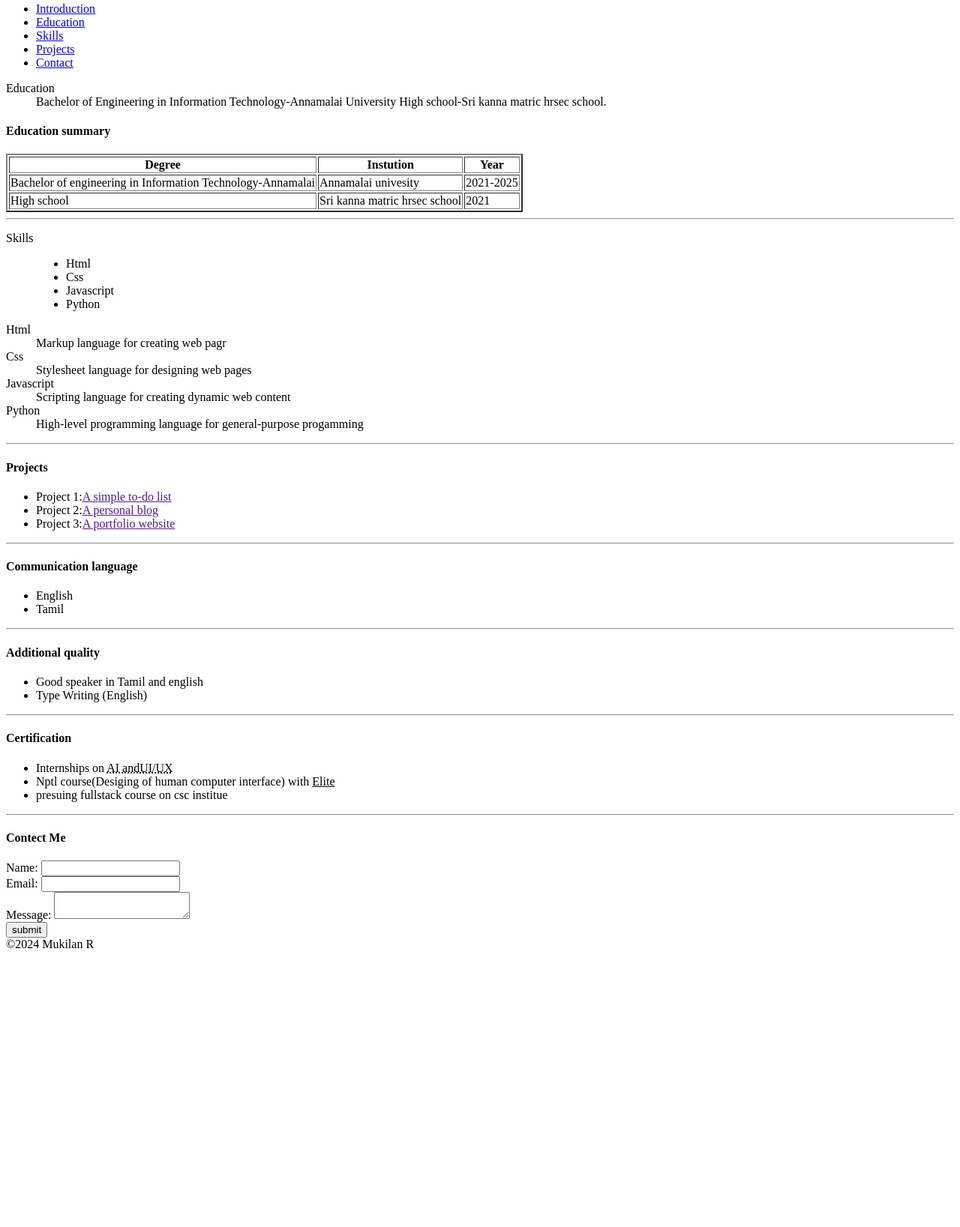
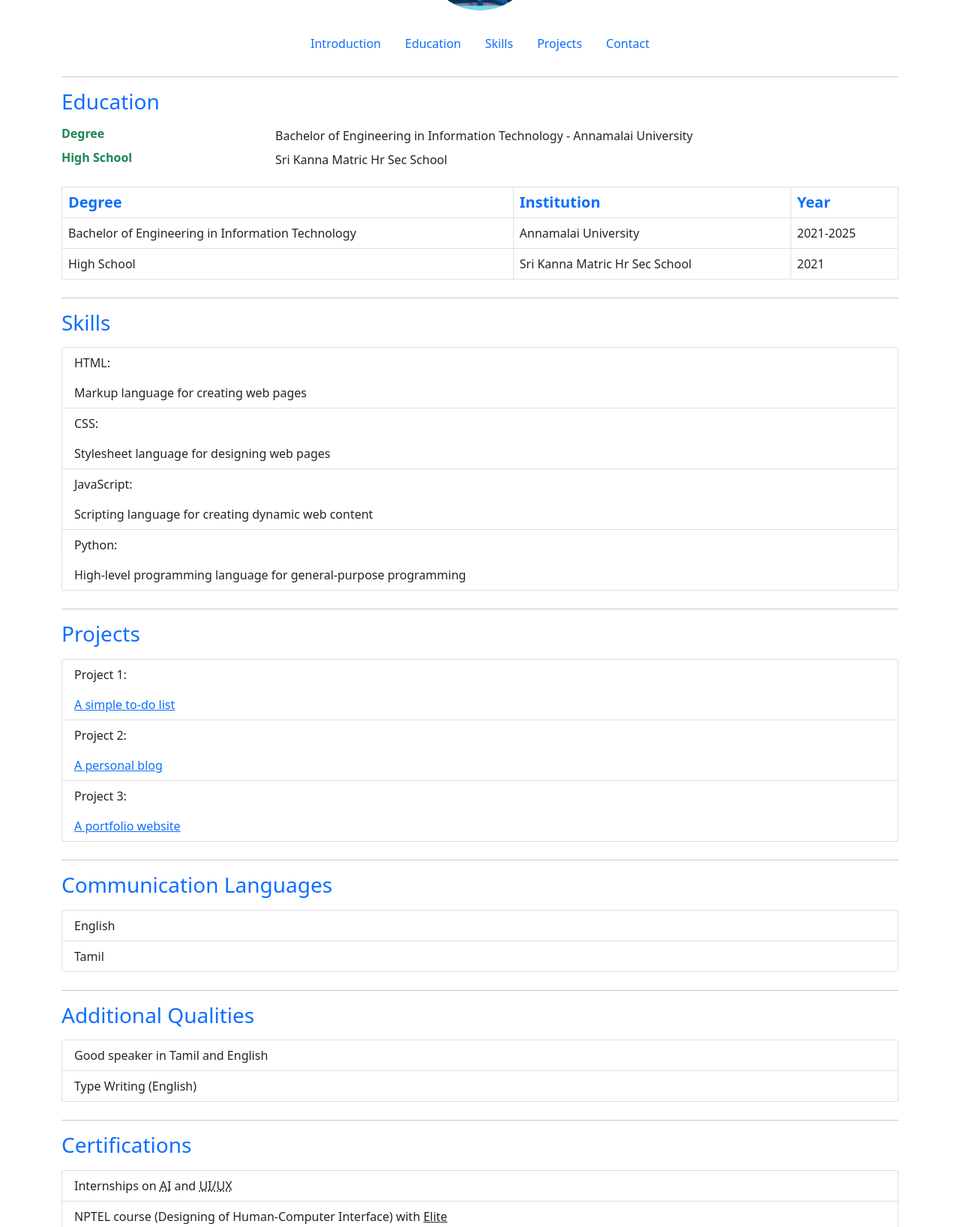
Before and after one commit to Mukilan-3/portfolio, a plain HTML site: page index.html in a window 1280 px wide. Shown: the part 281-1918 px from the top of the page at 75% size. Before the commit the page ends 1558 px from the top, so only its background shows below. Drawn offline with nearby package versions, Linux system fonts and the light colour scheme.

Commit message:
Update index.html

```diff
--- a/index.html
+++ b/index.html
@@ -1,121 +1,130 @@
 <!DOCTYPE html>
-<html>
+<html lang="en">
     <head>
-        <title>personal portfolio</title>
         <meta charset="UTF-8">
         <meta name="viewport" content="width=device-width, initial-scale=1.0">
+        <title>Personal Portfolio</title>
+        <link href="https://cdn.jsdelivr.net/npm/bootstrap@5.0.2/dist/css/bootstrap.min.css" rel="stylesheet" integrity="sha384-EVSTQN3/azprG1Anm3QDgpJLIm9Nao0Yz1ztcQTwFspd3yD65VohhpuuCOmLASjC" crossorigin="anonymous">
+        <link href="style.css" rel="stylesheet">
     </head>
-    <body>
+    <body class="container">
         <main>
-            <div id="in">
-            <h1><b>Mukilan R</b></h1>
-        <p>
-            Hello! I am <u>mukilan R</u>,a budding web developer with a passion for creating interactive and userfriendly websities.
+            <div id="in" class="text-center my-4">
+                <h1 class="display-4 text-primary"><b>Mukilan R</b></h1>
+                <p class="lead">
+                    Hello! I am <u>Mukilan R</u>, a budding web developer with a passion for creating interactive and user-friendly websites.
                 </p>
-        <img src="image/IMG-20230827-WA0001.jpg" width="150" height="150">
+                <img src="image/IMG-20230827-WA0001.jpg" class="rounded-circle" width="150" height="150" alt="Mukilan R">
             </div>
-        <ul>
-            <li><a href="#in">Introduction</a></li>
-            <li><a href="#edu1">Education</a></li>
-            <li><a href="#sk1"> Skills</a></li>
-            <li><a href="#pr">Projects</a></li>
-            <li><a href="#c1">Contact</a></li>
+            <ul class="nav justify-content-center mb-4">
+                <li class="nav-item">
+                    <a class="nav-link" href="#in">Introduction</a>
+                </li>
+                <li class="nav-item">
+                    <a class="nav-link" href="#edu1">Education</a>
+                </li>
+                <li class="nav-item">
+                    <a class="nav-link" href="#sk1">Skills</a>
+                </li>
+                <li class="nav-item">
+                    <a class="nav-link" href="#pr">Projects</a>
+                </li>
+                <li class="nav-item">
+                    <a class="nav-link" href="#c1">Contact</a>
+                </li>
             </ul>
-        <div id="edu1">
-        <dl>
-            <dt>
-                Education
-            </dt>
-            <dd>
-                  Bachelor of Engineering in Information Technology-Annamalai University
-                  High school-Sri kanna matric hrsec school.
-            </dd>
+            <hr>
+            <div id="edu1" class="mb-4">
+                <h3 class="mb-3 text-primary">Education</h3>
+                <dl class="row">
+                    <dt class="col-sm-3 text-success h6 fw-bold">Degree</dt>
+                    <dd class="col-sm-9">Bachelor of Engineering in Information Technology - Annamalai University</dd>
+                    <dt class="col-sm-3 text-success h6 fw-bold">High School</dt>
+                    <dd class="col-sm-9">Sri Kanna Matric Hr Sec School</dd>
                 </dl>
-        <h4>Education summary</h4>
-        <table border="2">
+                <table class="table table-bordered">
+                    <thead class="thead-light text-primary">
                         <tr>
-                <th>Degree</th>
-                <th>Instution</th>
-                <th>Year</th>
+                            <th scope="col" class="h5 fw-bold">Degree</th>
+                            <th scope="col" class="h5 fw-bold">Institution</th>
+                            <th scope="col" class="h5 fw-bold">Year</th>
+                        </tr>
+                    </thead>
+                    <tbody>
+                        <tr>
+                            <td>Bachelor of Engineering in Information Technology</td>
+                            <td>Annamalai University</td>
+                            <td>2021-2025</td>
                         </tr>
                         <tr>
-                <td>Bachelor of engineering in Information Technology-Annamalai</td>
-                <td>Annamalai univesity</td>
-                <td>2021-2025</td>
-
-            </tr>
-            <tr>
-                <td>High school</td>
-                <td>Sri kanna matric hrsec school</td>
+                            <td>High School</td>
+                            <td>Sri Kanna Matric Hr Sec School</td>
                             <td>2021</td>
                         </tr>
+                    </tbody>
                 </table>
-        </div><hr>
-        <div id="sk1">
-        <dl>
-            <dt>
-                Skills
-            </dt>
-            <dd>
-                <ul>
-                    <li>Html</li>
-                    <li>Css</li>
-                    <li>Javascript</li>
-                    <li>Python</li>
+            </div>
+            <hr>
+            <div id="sk1" class="mb-4">
+                <h3 class="mb-3 text-primary">Skills</h3>
+                <ul class="list-group">
+                    <li class="list-group-item"><p>HTML:</p> Markup language for creating web pages</li>
+                    <li class="list-group-item"><p>CSS:</p> Stylesheet language for designing web pages</li>
+                    <li class="list-group-item"><p>JavaScript: </p>Scripting language for creating dynamic web content</li>
+                    <li class="list-group-item"><p>Python: </p>High-level programming language for general-purpose programming</li>
                 </ul>
-            </dd>
-        </dl>
-        <dl>
-            <dt>Html</dt>
-            <dd>   Markup language for creating web pagr</dd>
-            <dt>Css</dt>
-            <dd>   Stylesheet language for designing web pages</dd>
-            <dt>Javascript</dt>
-            <dd>   Scripting language for creating dynamic web content</dd>
-            <dt>Python</dt>
-            <dd>   High-level programming language for general-purpose progamming</dd>
-        </dl>
-        </div><hr>
-        <div id="pr">
-        <h4>Projects</h4>
-        <ul>
-            <li>Project 1:<a href=''>A simple to-do list</a></li>
-            <li>Project 2:<a href=''>A personal blog</a></li>
-            <li>Project 3:<a href=''>A portfolio website</a></li>
+            </div>
+            <hr>
+            <div id="pr" class="mb-4">
+                <h3 class="mb-3 text-primary">Projects</h3>
+                <ul class="list-group">
+                    <li class="list-group-item"><p>Project 1: </p><a href="#">A simple to-do list</a></li>
+                    <li class="list-group-item"><p>Project 2: </p><a href="#">A personal blog</a></li>
+                    <li class="list-group-item"><p>Project 3: </p><a href="#">A portfolio website</a></li>
                 </ul>
-        </div><hr>
-        <h4>Communication language</h4>
-        <ul>
-            <li>English</li>
-            <li>Tamil</li>
-        </ul><hr>
-        <h4>Additional quality</h4>
-        <ul>
-            <li>Good speaker in Tamil and english</li>
-            <li>Type Writing (English)</li>
-        </ul><hr>
-        <h4>Certification</h4>
-        <ul>
-            <li>Internships on <abbr title="Artifical Intelligence">AI and<abbr title="User Interface and User Experience" >UI/UX </abbr></li>
-            <li>Nptl course(Desiging of human computer interface) with <u>Elite</u></li>
-            <li>presuing fullstack course on csc institue</li>
-        </ul><hr>
-        <div id="c1">
-        <h4>Contect Me</h4>
+            </div>
+            <hr>
+            <h3 class="mb-3 text-primary">Communication Languages</h3>
+            <ul class="list-group mb-4">
+                <li class="list-group-item">English</li>
+                <li class="list-group-item">Tamil</li>
+            </ul>
+            <hr>
+            <h3 class="mb-3 text-primary">Additional Qualities</h3>
+            <ul class="list-group mb-4">
+                <li class="list-group-item">Good speaker in Tamil and English</li>
+                <li class="list-group-item">Type Writing (English)</li>
+            </ul>
+            <hr>
+            <h3 class="mb-3 text-primary">Certifications</h3>
+            <ul class="list-group mb-4">
+                <li class="list-group-item">Internships on <abbr title="Artificial Intelligence">AI</abbr> and <abbr title="User Interface and User Experience">UI/UX</abbr></li>
+                <li class="list-group-item">NPTEL course (Designing of Human-Computer Interface) with <u>Elite</u></li>
+                <li class="list-group-item">Currently pursuing a Fullstack course at CSC Institute</li>
+            </ul>
+            <hr>
+            <div id="c1" class="mb-4">
+                <h3 class="mb-3 text-primary">Contact Me</h3>
                 <form>
-            <label>
-                Name:
-            </label>
-            <input type="text" required><br>
-            <label>Email:</label>
-            <input type="email" required><br>
-            <label>Message:</label>
-            <textarea></textarea><br>
-            <button >submit</button>
+                    <div class="mb-3">
+                        <label for="name" class="form-label text-success">Name:</label>
+                        <input type="text" class="form-control" id="name" required>
+                    </div>
+                    <div class="mb-3">
+                        <label for="email" class="form-label text-success">Email:</label>
+                        <input type="email" class="form-control" id="email" required>
+                    </div>
+                    <div class="mb-3">
+                        <label for="message" class="form-label text-success">Message:</label>
+                        <textarea class="form-control" id="message" rows="3" required></textarea>
+                    </div>
+                    <button type="submit" class="btn btn-primary">Submit</button>
                 </form>
             </div>
-        &copy;2024 Mukilan R
+            <footer class="text-center mt-4">
+                &copy; 2024 Mukilan R
+            </footer>
         </main>
+        <script src="https://cdn.jsdelivr.net/npm/bootstrap@5.0.2/dist/js/bootstrap.bundle.min.js" integrity="sha384-MrcW6ZMFYlzcLA8Nl+NtUVF0sA7MsXsP1UyJoMp4YLEuNSfAP+JcXn/tWtIaxVXM" crossorigin="anonymous"></script>
     </body>
-
 </html>
```
Lines whose indentation alone changed are shown as unchanged.
